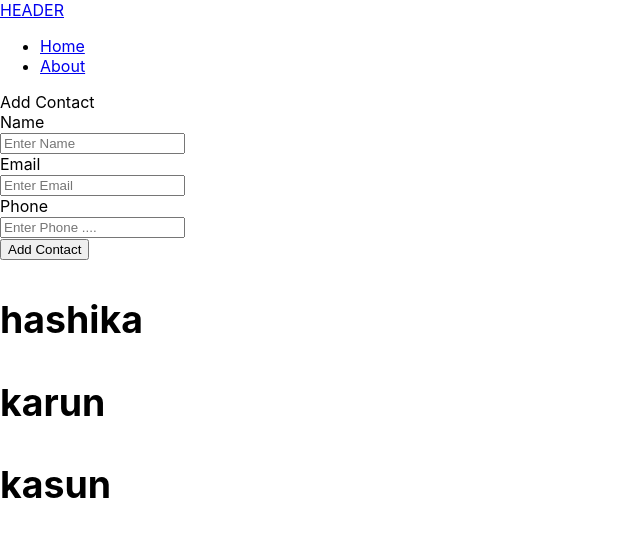
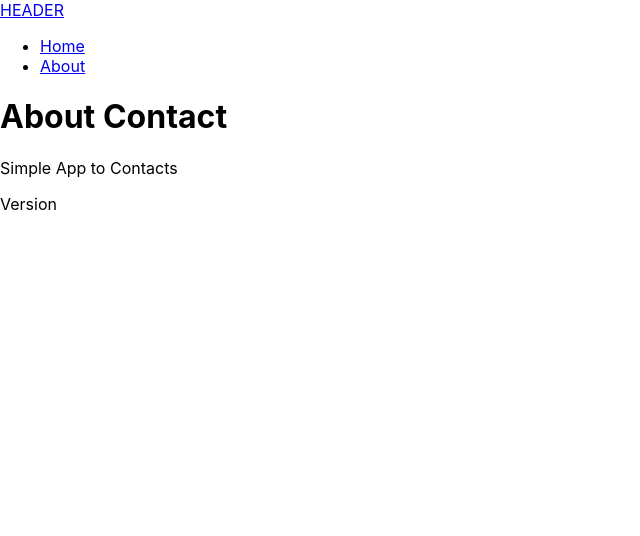
Before and after one commit to hashika2/react-apps, a React (Create React App) app in the folder reactmanager/: page /about in a window 1280 px wide. Shown: the top 536 px of the page, without its empty margins (0-640 px from the left). Built offline with nearby package versions, Linux system fonts and the light colour scheme; the HTML template or start-up script is replaced by a standard one.

Commit message:
set routes switch

```diff
--- a/reactmanager/src/App.js
+++ b/reactmanager/src/App.js
@@ -3,7 +3,9 @@ import logo from './logo.svg';
 import './App.css';
 import Contacts from './component/Contacts';
 import Header from './component/layouts/Header';
-import AddContact from './component/contact/AddContact'
+import AddContact from './component/contact/AddContact';
+import About from './component/pages/About';
+import { BrowserRouter as Router,Route,Switch} from 'react-router-dom';
 // import 'bootstrap/dist/css/bootstrap.min.js';
 
 
@@ -11,14 +13,23 @@ import AddContact from './component/contact/AddContact'
 function App() {
 
   return (
+    <Router>
+      <div className="App">
+    <Header />
+      <div className="container">
+      <Switch>
+        <Route exact path="/" component={Contacts}/>
+        <Route exact path="/about" component={About}/>
+        <Route exact path="/input" component={AddContact}/>
+      </Switch>
 
-    <div className="App">
-    <Header />
-    <AddContact/>
-    <Contacts />
+      </div>
+
 
       {/* <label htmlFor="name">name</label> */}
     </div>
+    </Router>
+
 
   );
 }
--- a/reactmanager/src/component/Contacts.js
+++ b/reactmanager/src/component/Contacts.js
@@ -58,7 +58,9 @@ deleteContact(id){
     render(){
       const item = this.state.contacts.map((contact)=>{
         return(
-          <React.Fragment><Contact
+          <React.Fragment>
+            <h1 className="display-4 mb-2"><span className="text-danger">Contact</span> List</h1>
+            <Contact
             key={contact.id}
             name={contact.name}
             email={contact.email}
--- a/reactmanager/src/component/contact/Contact.js
+++ b/reactmanager/src/component/contact/Contact.js
@@ -24,7 +24,7 @@ class Contact extends Component{
             <div className="card card-body mb-3">
                 <h3>{name} <i onClick={()=>{
                  this.setState({showContactInfo:!this.state.showContactInfo});
-                 }} className="fas fa-sort-down"style={{cursor:'pointer'}}/><i className="fas fa-times"style={{cursor:'pointer',float:'right',color:'red'}}
+                 }} className="fa fa-sort-down"style={{cursor:'pointer'}}/><i className="fa fa-times"style={{cursor:'pointer',float:'right',color:'red'}}
                  onClick={this.deleteOnClick}></i></h3>
                 {showContactInfo?(<ul className="list-group">
                 <li className="list-group-item">email :{email}</li>
--- /dev/null
+++ b/reactmanager/src/component/pages/About.js
@@ -0,0 +1,11 @@
+import React from 'react';
+
+export default()=>{
+    return(
+        <div>
+            <h1 className="display-4">About Contact</h1>
+            <p className="lead">Simple App to Contacts</p>
+            <p className="text-secondary">Version</p>
+        </div>
+    )
+}
```
